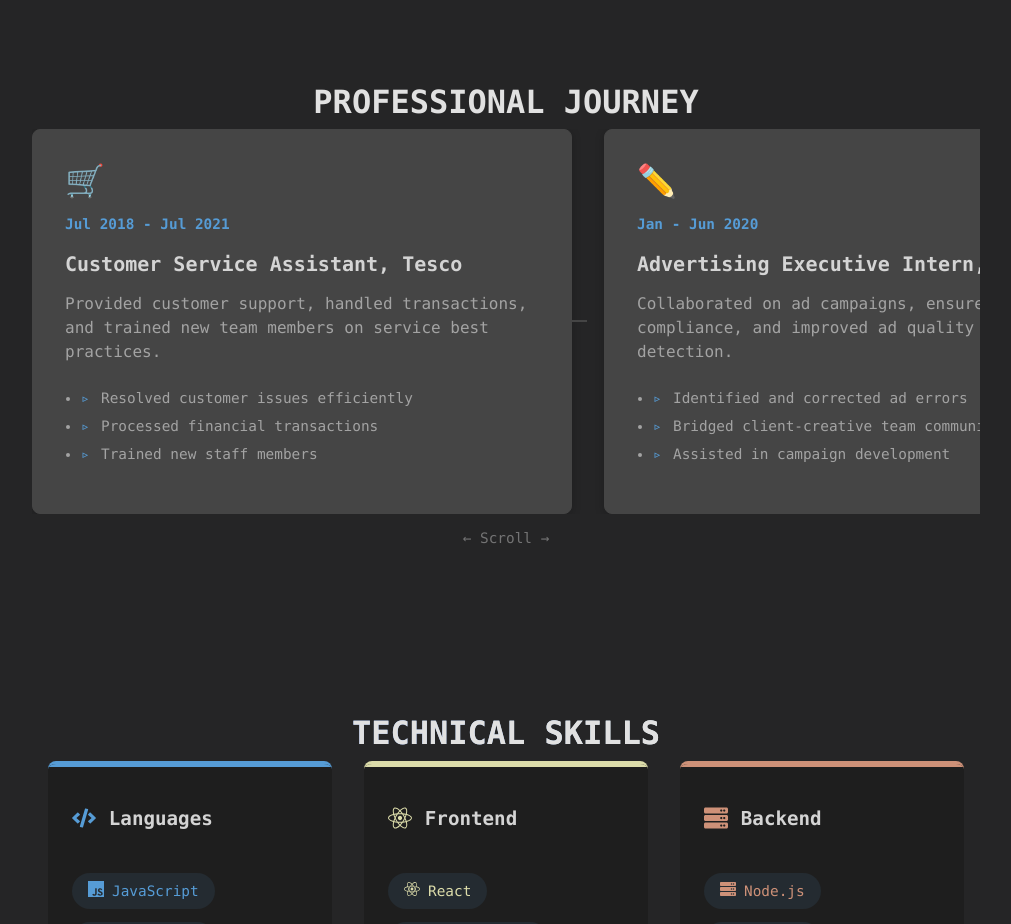
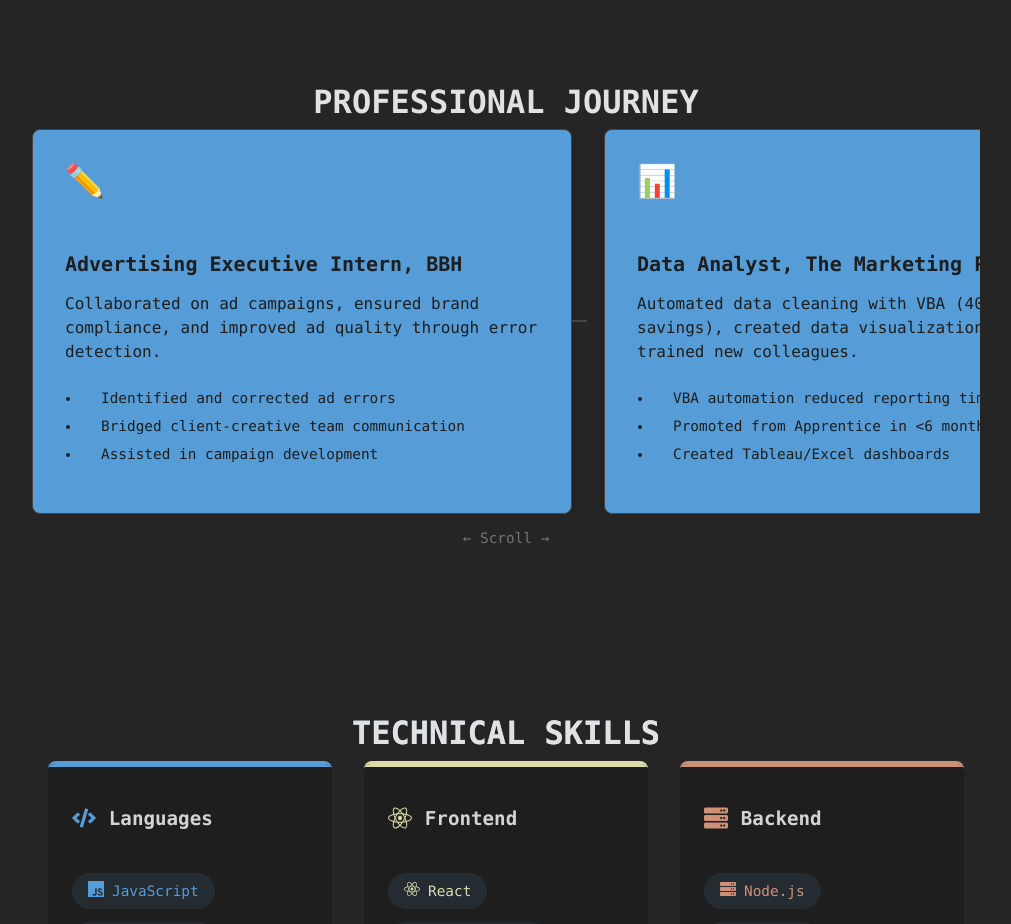
Before and after one commit to Jfloyd7720/portfolio, a React (Vite) app: page / in a window 1280 px wide. Shown: the part 1540-2464 px from the top of the page, without its empty margins (134-1145 px from the left). Built offline with nearby package versions, Linux system fonts and the light colour scheme.

Commit message:
fix projects

```diff
--- a/src/Timeline.jsx
+++ b/src/Timeline.jsx
@@ -5,18 +5,6 @@
   const timelineRef = useRef(null);
 
   const milestones = [
-    {
-      year: "Jul 2018 - Jul 2021",
-      title: "Customer Service Assistant, Tesco",
-      description:
-        "Provided customer support, handled transactions, and trained new team members on service best practices.",
-      icon: "🛒",
-      highlights: [
-        "Resolved customer issues efficiently",
-        "Processed financial transactions",
-        "Trained new staff members",
-      ],
-    },
     {
       year: "Jan - Jun 2020",
       title: "Advertising Executive Intern, BBH",
--- a/src/home.css
+++ b/src/home.css
@@ -123,8 +123,6 @@
   grid-template-columns: repeat(auto-fit, minmax(300px, 1fr));
   gap: 2rem;
   margin-bottom: 5rem;
-}
-.skills-grid {
 }
 
 .project-card {
--- a/src/timeline.css
+++ b/src/timeline.css
@@ -36,7 +36,7 @@
   scroll-snap-align: start;
 
   max-width: 50%;
-  background: #454545;
+  background: #569cd6;
   border-radius: 8px;
   padding: 1.5rem;
   border: 1px solid var(--vscode-editorWidget-border, #454545);
@@ -54,7 +54,7 @@
 
 .timeline-icon {
   font-size: 1.5rem;
-  margin-bottom: 0.75rem;
+
   color: var(--vscode-keyword, #569cd6);
 }
 
@@ -69,11 +69,11 @@
   font-size: 1.1rem;
   font-weight: 600;
   margin-bottom: 0.75rem;
-  color: var(--vscode-text, #d4d4d4);
+  color: #1e1e1e;
 }
 
 .timeline-description {
-  color: var(--vscode-descriptionForeground, #a3a3a3);
+  color: #1e1e1e;
   line-height: 1.5;
   margin-bottom: 1rem;
   font-size: 0.9rem;
@@ -88,7 +88,7 @@
   position: relative;
   padding-left: 1.25rem;
   margin-bottom: 0.4rem;
-  color: var(--vscode-descriptionForeground, #a3a3a3);
+  color: #1e1e1e;
   line-height: 1.4;
   font-size: 0.85rem;
 }
```
